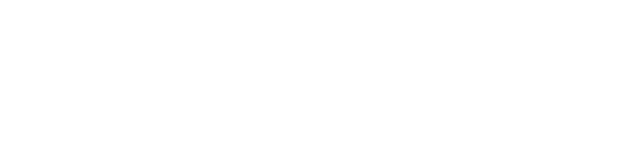
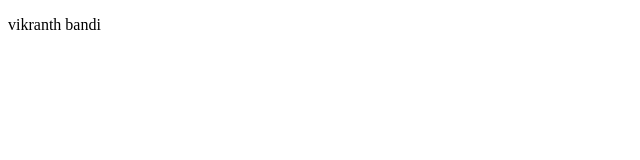
Before and after one commit to Vikranth12/Html-Learning, a plain HTML site: page new.html in a window 1280 px wide. Shown: the whole page, without its empty margins (0-640 px from the left). Drawn offline with Linux system fonts and the light colour scheme.

Commit message:
general change

```diff
--- a/new.html
+++ b/new.html
@@ -11,7 +11,9 @@
 
     </header>
     <main>
-
+        <p>
+            vikranth bandi
+        </p>
     </main>
     <footer>
 
```
